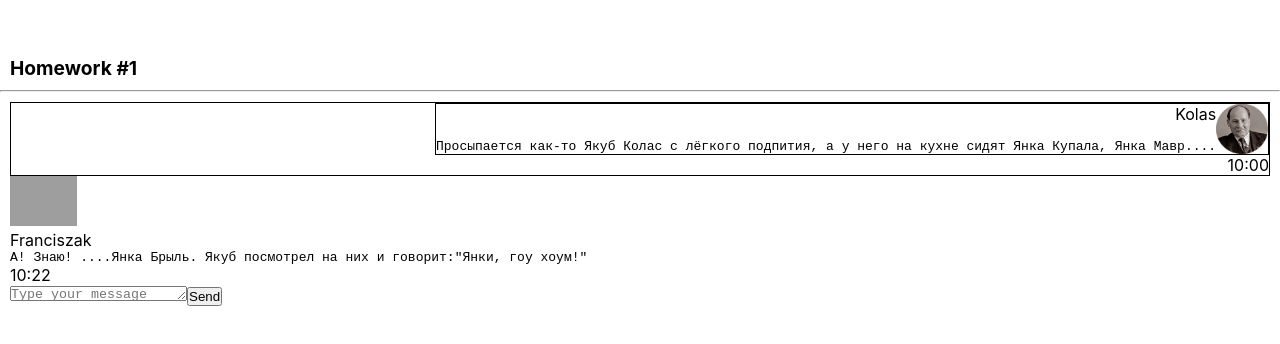
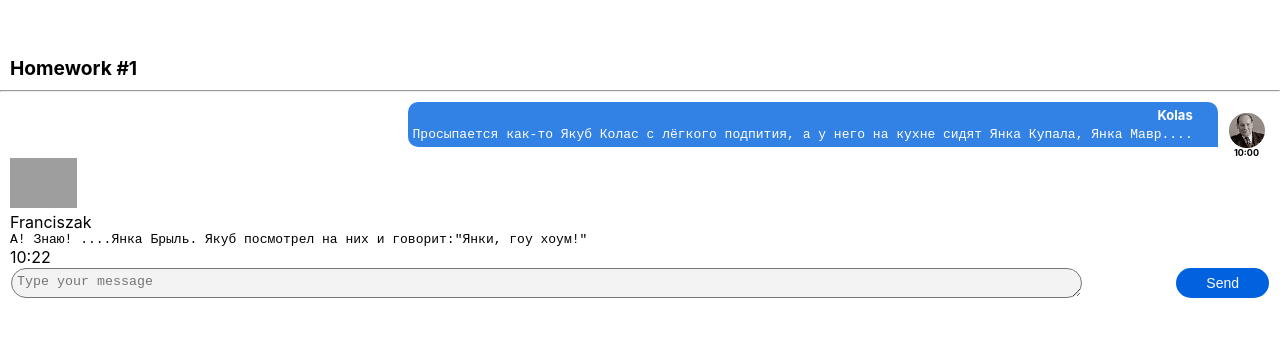
Before and after one commit to Ciahaka/DZ_Avto, a React (Create React App) app: page / in a window 1280 px wide. Shown: the top 344 px of the page. Built offline with nearby package versions, Linux system fonts and the light colour scheme; grey boxes are pictures that could not be loaded.

Commit message:
change Message

```diff
--- a/src/s2-homeworks/hw01/message-sender/MessageSender.module.css
+++ b/src/s2-homeworks/hw01/message-sender/MessageSender.module.css
@@ -1,18 +1,48 @@
 .sendForm {
-    /*border: 1px solid;*/
+
+    display: flex;
+    flex-direction: row;
+    justify-content: space-between;
+
+
 }
 
 .textarea {
+    text-align: justify;
+    min-width: 85%;
+    max-width: 85%;
+    max-height: 30px;
+    min-height: 30px;
+    border-radius: 40px;
+    background-color: #f3f3f3;
+    margin: 1px;
+    padding: 5px;
+
 
 }
 
 .button {
 
+    background-color: #0062de; /* Green */
+    border: none;
+    color: white;
+    padding: 7px 30px;
+    text-align: center;
+    text-decoration: none;
+    font-size: 14px;
+    border-radius: 40px;
+    cursor: pointer;
+    margin: 1px;
+
+
 }
 
 .button:hover {
+    box-shadow: rgba(45, 35, 66, .4) 0 4px 8px, rgba(45, 35, 66, .3) 0 7px 13px -3px, #3c4fe0 0 -3px 0 inset;
+    transform: translateY(-2px);
+}
 
+.button:active {
+    box-shadow: #3c4fe0 0 3px 7px inset;
+    transform: translateY(2px);
 }
-.button:active {
-
-}
--- a/src/s2-homeworks/hw01/message/Message.module.css
+++ b/src/s2-homeworks/hw01/message/Message.module.css
@@ -1,43 +1,60 @@
 .message {
-    border: 1px solid;
     display: flex;
     flex-direction: column;
     align-items: flex-end;
+
 }
 
 .imageAndText {
-    border: 1px solid;
     display: flex;
-    flex-direction: row-reverse;
+    flex-direction:row-reverse;
+
+    align-items: flex-end;
+
 }
 
 .imageAndText img {
-    height: 50px;
+    height: 35px;
+    position: relative;
+    right: 5px;
+    top: 1px;
 }
 
 .text {
- display: flex;
+    display: flex;
     flex-direction: column;
-    justify-content: space-between ;
     align-items: flex-end;
+
+    opacity: 80%;
+    margin-right: 1rem;
+    position: relative;
+    background-color: rgb(0, 98, 222);
+    color: #ffffff;
+    min-width: 100px;
+    border-radius: 10px 10px 0 10px;
+
+
 }
 
-.text:after {
-    /*background-color: #e5cd0a;*/
-    /*border: 1px solid;*/
+.text:before {
+
 }
 
 .name {
-    /*background-color: #c30be0;*/
     /*border: 1px solid;*/
+    font-weight: bold;
+    font-size: small;
+    padding: 5px 25px 2px 5px;
 }
 
 .messageText {
-    /*background-color: #ee62a8;*/
-    /*border: 1px solid;*/
+    padding: 2px 25px 5px 5px;
 }
 
 .time {
-    /*background-color: #c78def;*/
-    /*border: 1px solid;*/
+
+    font-size: xx-small;
+    font-weight: bold;
+    margin-right: 11px;
+
 }
```
